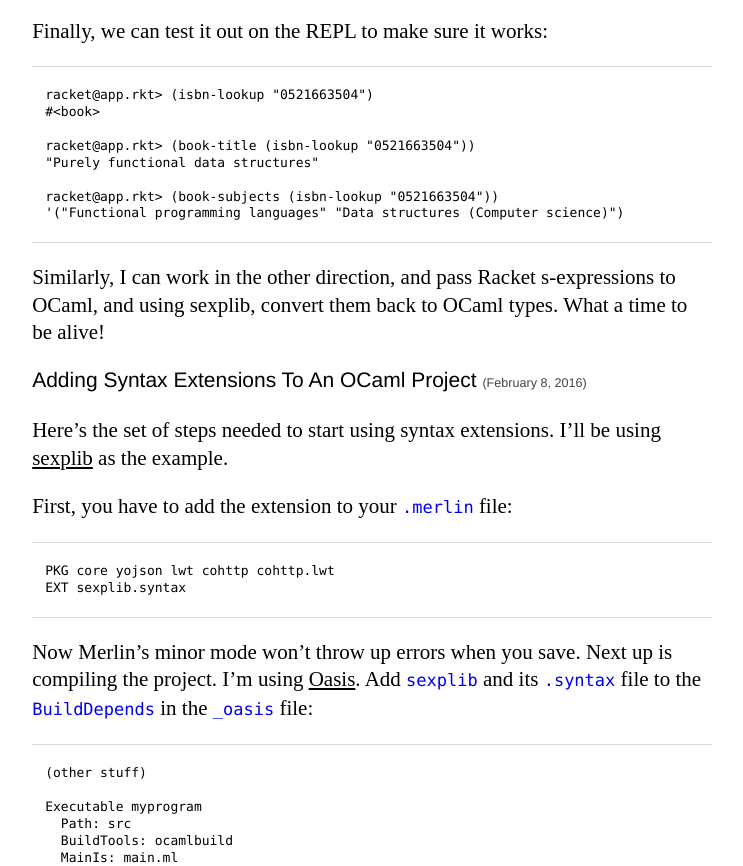
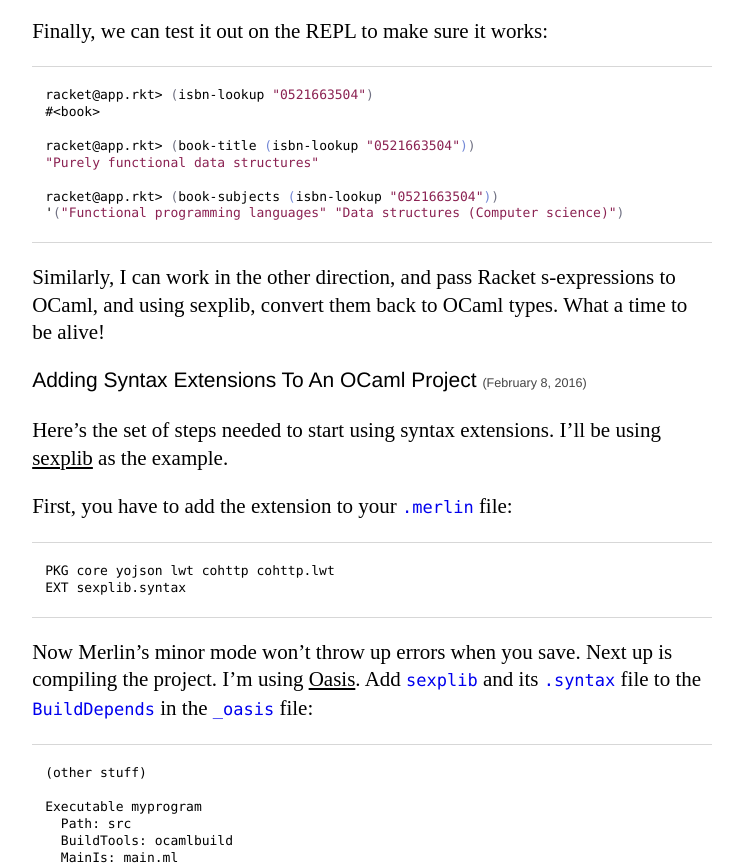
Before and after one commit to bryangarza/bryangarza.github.io, a plain HTML site: page index.html in a window 1280 px wide. Shown: the part 1160-2026 px from the top of the page, without its empty margins (19-762 px from the left). Drawn offline with Linux system fonts and the light colour scheme.

Commit message:
Use lisp syntax highlighting for REPL paste

```diff
--- a/index.html
+++ b/index.html
@@ -1,7 +1,7 @@
 <!DOCTYPE html>
 <html>
 <head>
-<!-- 2016-02-17 Wed 22:15 -->
+<!-- 2016-02-17 Wed 22:21 -->
 <meta  charset="utf-8">
 <meta  name="viewport" content="width=device-width, initial-scale=1">
 <title>Home</title>
@@ -215,16 +215,18 @@ I take this sexp, and create a <code>book</code> struct:
 <p>
 Finally, we can test it out on the REPL to make sure it works:
 </p>
-<pre class="example">
-racket@app.rkt&gt; (isbn-lookup "0521663504")
+<div class="org-src-container">
+
+<pre class="src src-lisp">racket@app.rkt&gt; <span style="color: #707183;">(</span>isbn-lookup <span style="color: #8b2252;">"0521663504"</span><span style="color: #707183;">)</span>
 #&lt;book&gt;
 
-racket@app.rkt&gt; (book-title (isbn-lookup "0521663504"))
-"Purely functional data structures"
+racket@app.rkt&gt; <span style="color: #707183;">(</span>book-title <span style="color: #7388d6;">(</span>isbn-lookup <span style="color: #8b2252;">"0521663504"</span><span style="color: #7388d6;">)</span><span style="color: #707183;">)</span>
+<span style="color: #8b2252;">"Purely functional data structures"</span>
 
-racket@app.rkt&gt; (book-subjects (isbn-lookup "0521663504"))
-'("Functional programming languages" "Data structures (Computer science)")
+racket@app.rkt&gt; <span style="color: #707183;">(</span>book-subjects <span style="color: #7388d6;">(</span>isbn-lookup <span style="color: #8b2252;">"0521663504"</span><span style="color: #7388d6;">)</span><span style="color: #707183;">)</span>
+'<span style="color: #707183;">(</span><span style="color: #8b2252;">"Functional programming languages"</span> <span style="color: #8b2252;">"Data structures (Computer science)"</span><span style="color: #707183;">)</span>
 </pre>
+</div>
 
 <p>
 Similarly, I can work in the other direction, and pass Racket s-expressions to
```
Also changed, not shown: s-expressions-as-a-lightweight-serialization-format.html (+9 -7 lines), 1 other file.
